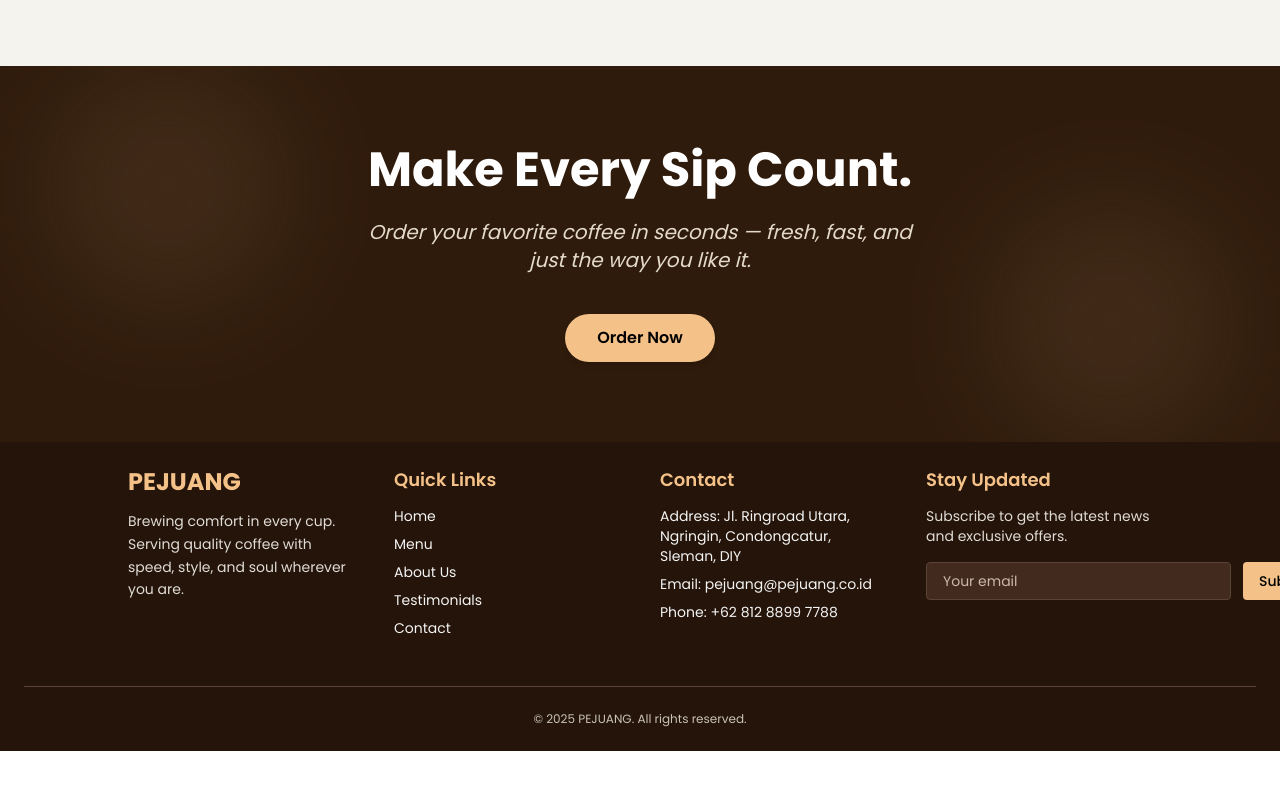
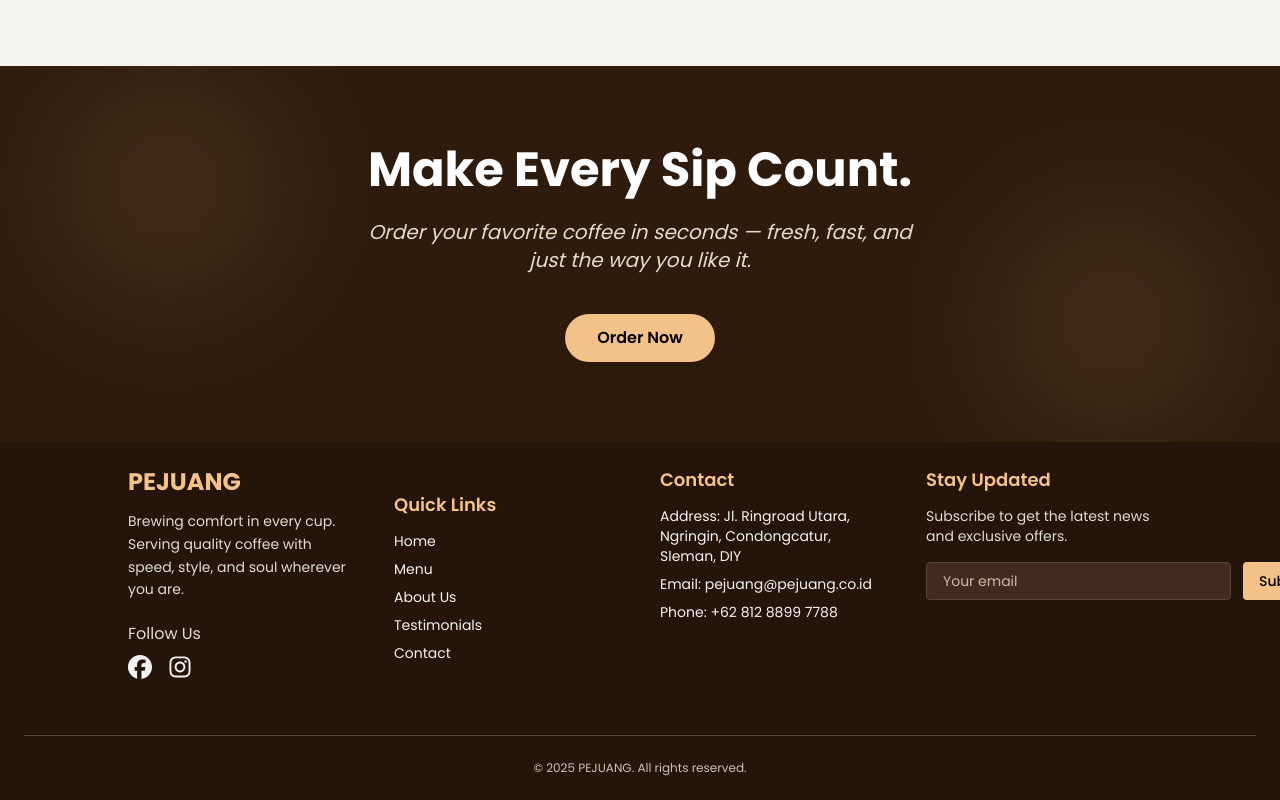
Before and after one commit to linggarelang/pejuang, a Next.js app: page / in a window 1280 px wide. Shown: the part 4662-5462 px from the top of the page. Before the commit the page ends 5413 px from the top, so only its background shows below. Built offline with nearby package versions, Linux system fonts and the light colour scheme.

Commit message:
feat: Follow us in footer

```diff
--- a/app/components/footer/Footer.tsx
+++ b/app/components/footer/Footer.tsx
@@ -1,4 +1,6 @@
+import Link from "next/link";
 import React, { JSX } from "react";
+import { FaFacebook, FaInstagram } from "react-icons/fa6";
 
 const Footer = (): JSX.Element => {
     return (
@@ -11,6 +13,23 @@ const Footer = (): JSX.Element => {
                     <p className="text-sm leading-relaxed text-[#e0dcd6]">
                         Brewing comfort in every cup. Serving quality coffee with speed, style, and soul wherever you are.
                     </p>
+
+                    <h2 className="text-base leading-relaxed text-[#e0dcd6] mt-5">Follow Us</h2>
+                    <div className="flex items-center gap-4 my-2 text-lg">
+                        <Link
+                            href={"https://facebook.com"}
+                            target="blank"
+                        >
+                            <FaFacebook className="w-6 h-6 hover:text-[#B89475] cursor-pointer" />
+                        </Link>
+
+                        <Link
+                            href={"https://instagram.com"}
+                            target="blank"
+                        >
+                            <FaInstagram className="w-6 h-6 hover:text-[#B89475] cursor-pointer" />
+                        </Link>
+                    </div>
                 </div>
 
                 {/* Navigation Links */}
```
